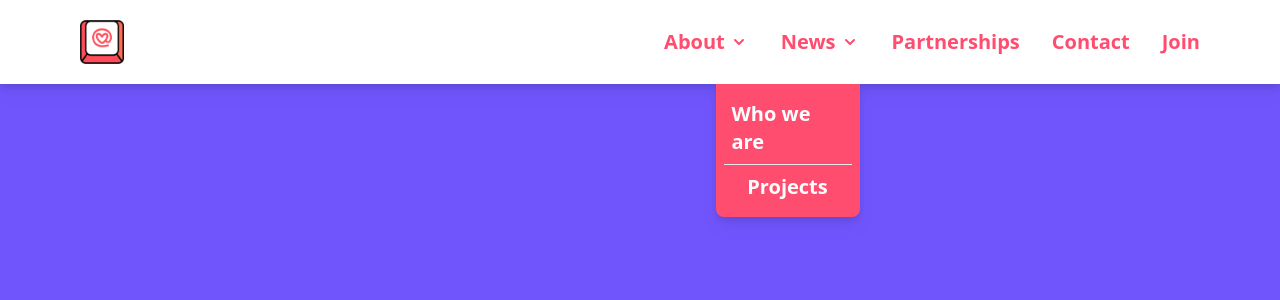
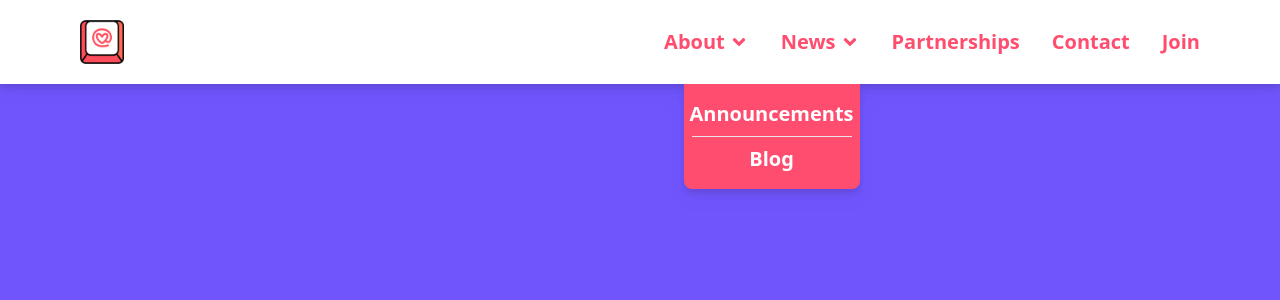
Before and after one commit to Code-the-Change-YYC/code-the-change-yyc-site, a Next.js app: page / in a window 1280 px wide. Both pictures are taken after a click on the button "News". Shown: the top 300 px of the page. Built offline with nearby package versions, Linux system fonts and the light colour scheme; a web font is replaced by a local one.

Commit message:
change icon lib

```diff
--- a/components/Dropdown.jsx
+++ b/components/Dropdown.jsx
@@ -1,13 +1,13 @@
 import { Menu, Transition } from "@headlessui/react";
 import { Fragment, useEffect, useRef, useState } from "react";
-import { ChevronDownIcon } from "@heroicons/react/solid";
+import { FaAngleDown } from "react-icons/fa";
 
 const Dropdown = ({ title, titleClasses, children, optionsClasses, optionClasses }) => {
   return (
     <Menu as="div" className="relative inline-block text-left">
       <Menu.Button className={`inline-flex w-full justify-center items-center ${titleClasses}`}>
         <span className="mr-1">{title}</span>
-        <ChevronDownIcon width={20} height={20} />
+        <FaAngleDown width={20} height={20} />
       </Menu.Button>
       <Transition
         as={Fragment}
--- a/components/Navbar.jsx
+++ b/components/Navbar.jsx
@@ -6,7 +6,7 @@ import Dropdown from "./Dropdown";
 
 const textClasses = "text-xl font-semibold text-[#FF4D6F]";
 const optionClasses = "text-xl font-semibold text-white p-2";
-const optionsClasses = "absolute right-0 top-12 w-36 rounded-b-lg bg-[#FF4D6F] p-2";
+const optionsClasses = "absolute right-0 top-12 w-44 rounded-b-lg bg-[#FF4D6F] p-2";
 
 const Navbar = () => {
   return (
@@ -32,10 +32,10 @@ const Navbar = () => {
         <Dropdown title="News" titleClasses={textClasses} optionsClasses={optionsClasses} optionClasses={optionClasses}>
           <Menu.Items as="div" className={`absolute right-0 mt-2 w-36 origin-top-right divide-y ${optionsClasses}`}>
             <Menu.Item className={`flex justify-center items-center ${optionClasses}`}>
-              <a href="/who-we-are">Who we are</a>
+              <a href="/announcements">Announcements</a>
             </Menu.Item>
             <Menu.Item className={`flex justify-center items-center ${optionClasses}`}>
-              <a href="/projects">Projects</a>
+              <a href="/blog">Blog</a>
             </Menu.Item>
           </Menu.Items>
         </Dropdown>
--- a/package.json
+++ b/package.json
@@ -10,10 +10,10 @@
   },
   "dependencies": {
     "@headlessui/react": "^1.6.6",
-    "@heroicons/react": "^1.0.6",
     "next": "12.2.3",
     "react": "18.2.0",
-    "react-dom": "18.2.0"
+    "react-dom": "18.2.0",
+    "react-icons": "^4.4.0"
   },
   "devDependencies": {
     "autoprefixer": "^10.4.7",
```
Also changed, not shown: 1 other file (tests, documents, lock files or other folders).
